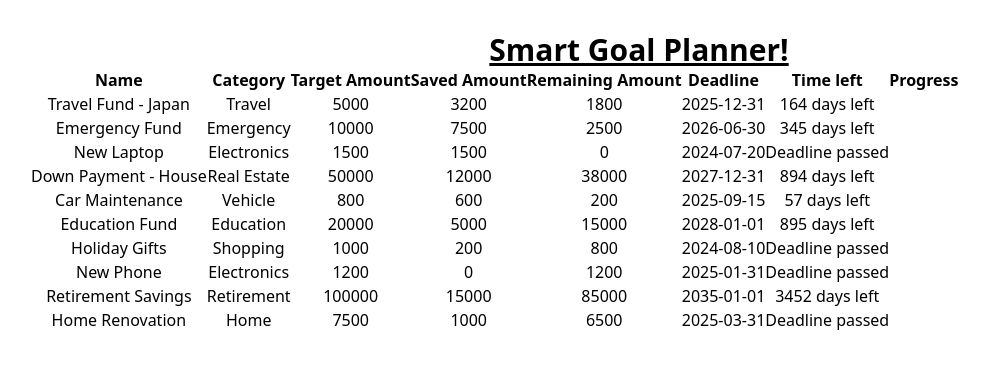
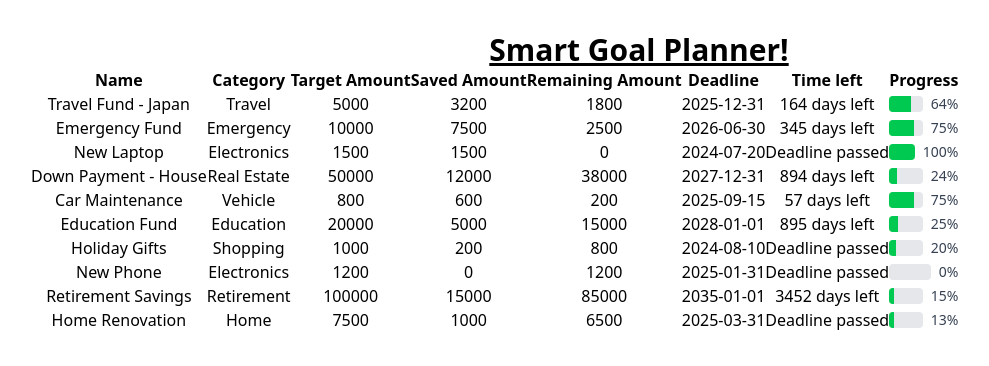
Before and after one commit to Ms-Njuguna/Smart-Goal-Planner, a React (Vite) app: page / in a window 1280 px wide. Shown: the top 366 px of the page, without its empty margins (1-990 px from the left). Built offline with nearby package versions, Linux system fonts and the light colour scheme; data requests are answered from the project's data file.

Commit message:
Create goal progress component to track progress of saved amount

```diff
--- a/package.json
+++ b/package.json
@@ -11,6 +11,7 @@
     "preview": "vite preview"
   },
   "dependencies": {
+    "@radix-ui/react-progress": "^1.1.7",
     "@tailwindcss/vite": "^4.1.11",
     "date-fns": "^4.1.0",
     "react": "^19.1.0",
--- a/src/components/Goal.jsx
+++ b/src/components/Goal.jsx
@@ -1,5 +1,6 @@
 import React from "react";
 import { differenceInDays } from 'date-fns';
+import GoalProgress from "./GoalProgress.jsx";
 
 function Goal({ name, category, target, saved, deadline, onUpdate, onDelete}) {
     const remaining = parseFloat(target - saved);
@@ -30,6 +31,9 @@ function Goal({ name, category, target, saved, deadline, onUpdate, onDelete}) {
            <td>{remaining}</td>
            <td>{deadline}</td>
            <td>{timeRemaining(deadline)}</td>
+           <td>
+            <GoalProgress target={target} remaining={remaining}/>
+           </td>
         </>
     )
 };
--- a/src/components/GoalProgress.jsx
+++ b/src/components/GoalProgress.jsx
@@ -0,0 +1,21 @@
+import React from "react";
+import * as Progress from '@radix-ui/react-progress';
+
+function GoalProgress({ target = 100, remaining }) {
+  const percentage = Math.max(0, Math.min(100, ((target - remaining) / target) * 100));
+  const roundedPercentage = Math.round(percentage);
+
+  return (
+    <div className="flex items-center gap-2 w-full">
+      <Progress.Root className="bg-gray-200 w-full h-4 rounded overflow-hidden">
+        <Progress.Indicator
+          className="bg-green-500 h-full transition-all duration-500"
+          style={{ width: `${percentage}%` }}
+        />
+      </Progress.Root>
+      <span className="text-sm font-medium text-gray-700">{roundedPercentage}%</span>
+    </div>
+  );
+}
+
+export default GoalProgress;
```
Also changed, not shown: 1 other file (tests, documents, lock files or other folders).
